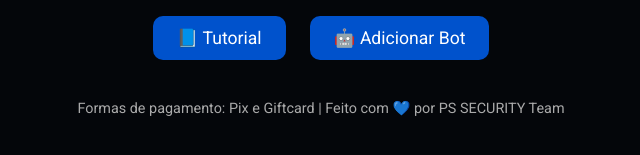
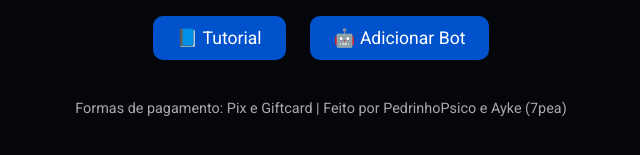
Before and after one commit to Pedrinhopsic/PS-security-bot-raid, a plain HTML site: page index.html in a window 1280 px wide. Shown: the part 653-808 px from the top of the page, 319-959 px from the left. Drawn offline with Linux system fonts and the light colour scheme.

Commit message:
Update index.html

```diff
--- a/index.html
+++ b/index.html
@@ -173,7 +173,7 @@
     </div>
 
     <footer>
-      Formas de pagamento: Pix e Giftcard | Feito com 💙 por PS SECURITY Team
+      Formas de pagamento: Pix e Giftcard | Feito por PedrinhoPsico e Ayke (7pea)
     </footer>
   </div>
 </body>
```
